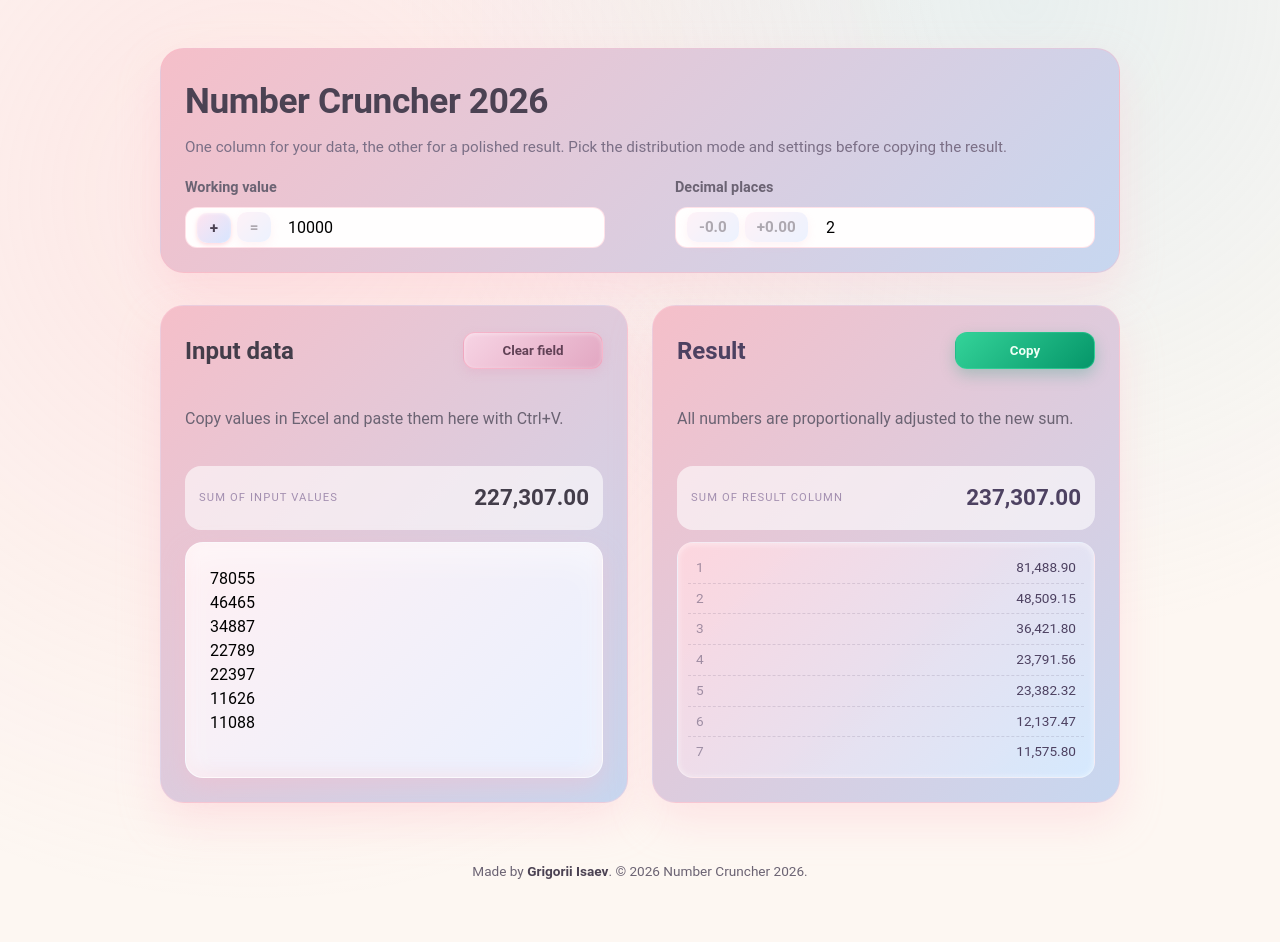
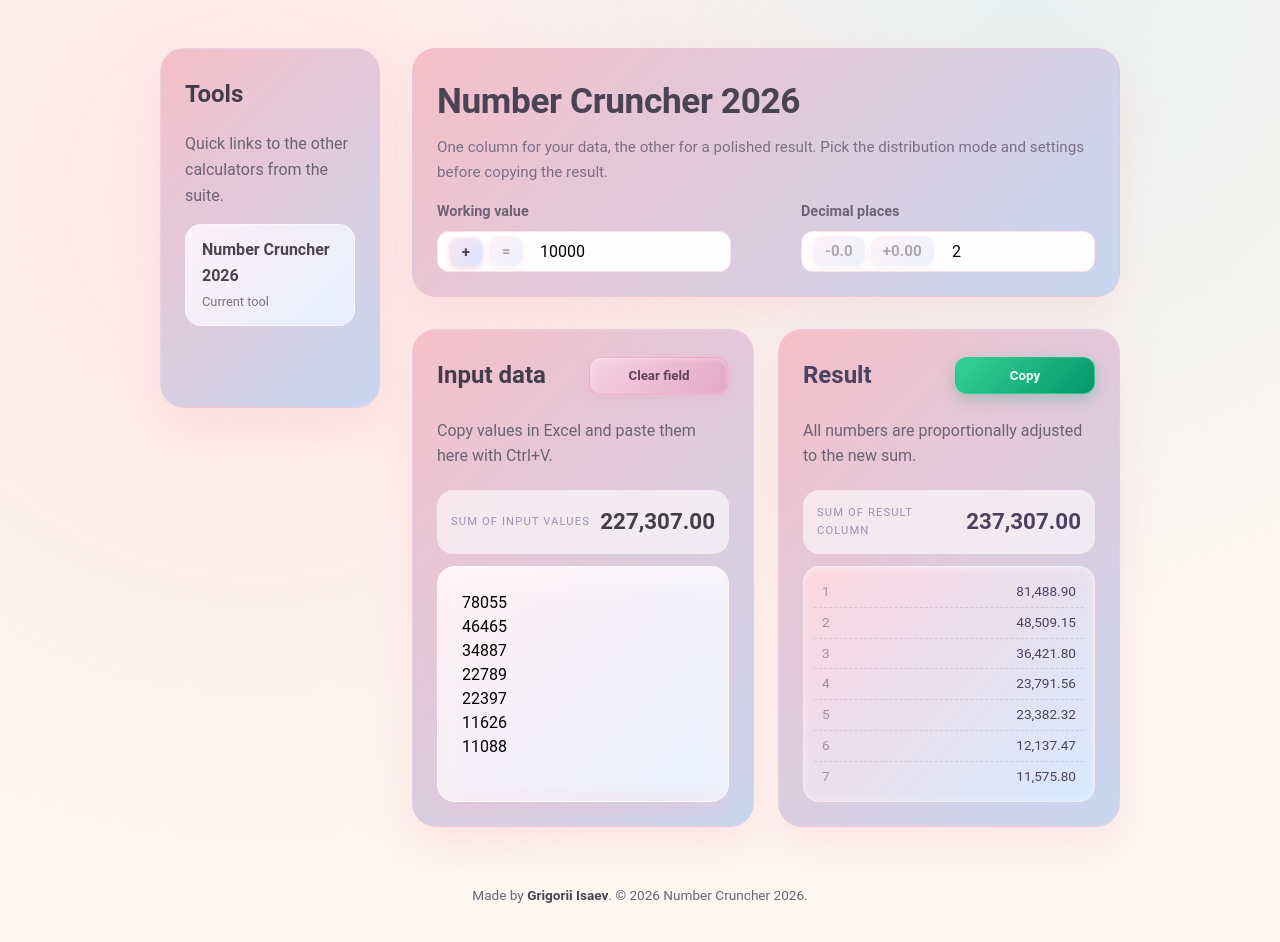
Before and after one commit to mrgisaev/Number-Cruncher-2000, a React (Vite) app in the folder web/: page / in a window 1280 px wide. Shown: the top 942 px of the page. Built offline with nearby package versions, Linux system fonts and the light colour scheme.

Commit message:
Move tools menu to floating sidebar

```diff
--- a/web/src/App.css
+++ b/web/src/App.css
@@ -5,6 +5,24 @@
   display: flex;
   flex-direction: column;
   gap: 32px;
+}
+
+.page-body {
+  display: flex;
+  gap: 32px;
+  align-items: flex-start;
+}
+
+.page-content {
+  flex: 1;
+  display: flex;
+  flex-direction: column;
+  gap: 32px;
+}
+
+.layout-menu {
+  flex: 0 0 220px;
+  align-self: flex-start;
 }
 
 .controls-wrapper {
@@ -216,6 +234,7 @@
   display: grid;
   gap: 24px;
   grid-template-columns: repeat(auto-fit, minmax(280px, 1fr));
+  flex: 1;
 }
 
 .card {
@@ -408,6 +427,46 @@
   font-style: italic;
 }
 
+.menu-card nav {
+  flex: 1;
+  display: flex;
+  flex-direction: column;
+}
+
+.tool-links {
+  list-style: none;
+  margin: 0;
+  padding: 0;
+  display: flex;
+  flex-direction: column;
+  gap: 12px;
+}
+
+.tool-links li {
+  padding: 12px 16px;
+  border-radius: 16px;
+  background: linear-gradient(135deg, rgba(255, 245, 250, 0.9), rgba(232, 240, 255, 0.9));
+  border: 1px solid rgba(255, 255, 255, 0.5);
+  display: flex;
+  flex-direction: column;
+  gap: 4px;
+}
+
+.tool-links a {
+  font-weight: 600;
+  color: #4b4253;
+  text-decoration: none;
+}
+
+.tool-links a:hover {
+  text-decoration: underline;
+}
+
+.tool-links span {
+  font-size: 0.8rem;
+  color: #7b6f86;
+}
+
 .muted {
   margin: 0;
   color: rgba(111, 96, 123, 0.85);
@@ -435,6 +494,15 @@
     padding: 32px 14px 48px;
   }
 
+  .page-body {
+    flex-direction: column;
+    gap: 24px;
+  }
+
+  .layout-menu {
+    width: 100%;
+  }
+
   .controls {
     flex-direction: column;
     align-items: stretch;
--- a/web/src/App.tsx
+++ b/web/src/App.tsx
@@ -278,7 +278,26 @@ function App() {
 
   return (
     <div className="page">
-
+      <div className="page-body">
+        <aside className="card menu-card layout-menu">
+          <header className="card-header">
+            <div className="card-header-top">
+              <h2>Tools</h2>
+            </div>
+            <p>Quick links to the other calculators from the suite.</p>
+          </header>
+          <nav>
+            <ul className="tool-links">
+              <li>
+                <a href="https://number-cruncher.org" target="_blank" rel="noreferrer">
+                  Number Cruncher 2026
+                </a>
+                <span>Current tool</span>
+              </li>
+            </ul>
+          </nav>
+        </aside>
+        <div className="page-content">
           <section className="controls-wrapper">
             <div className="controls">
               <div className="controls-heading">
@@ -370,7 +389,6 @@ function App() {
 
             </div>
           </section>
-
           <main className="grid">
             <section className="card">
               <header className="card-header">
@@ -431,6 +449,8 @@ function App() {
               </div>
             </section>
           </main>
+        </div>
+      </div>
       <footer className="site-footer">
         <p>
           Made by{' '}
```
Lines whose indentation alone changed are shown as unchanged.
